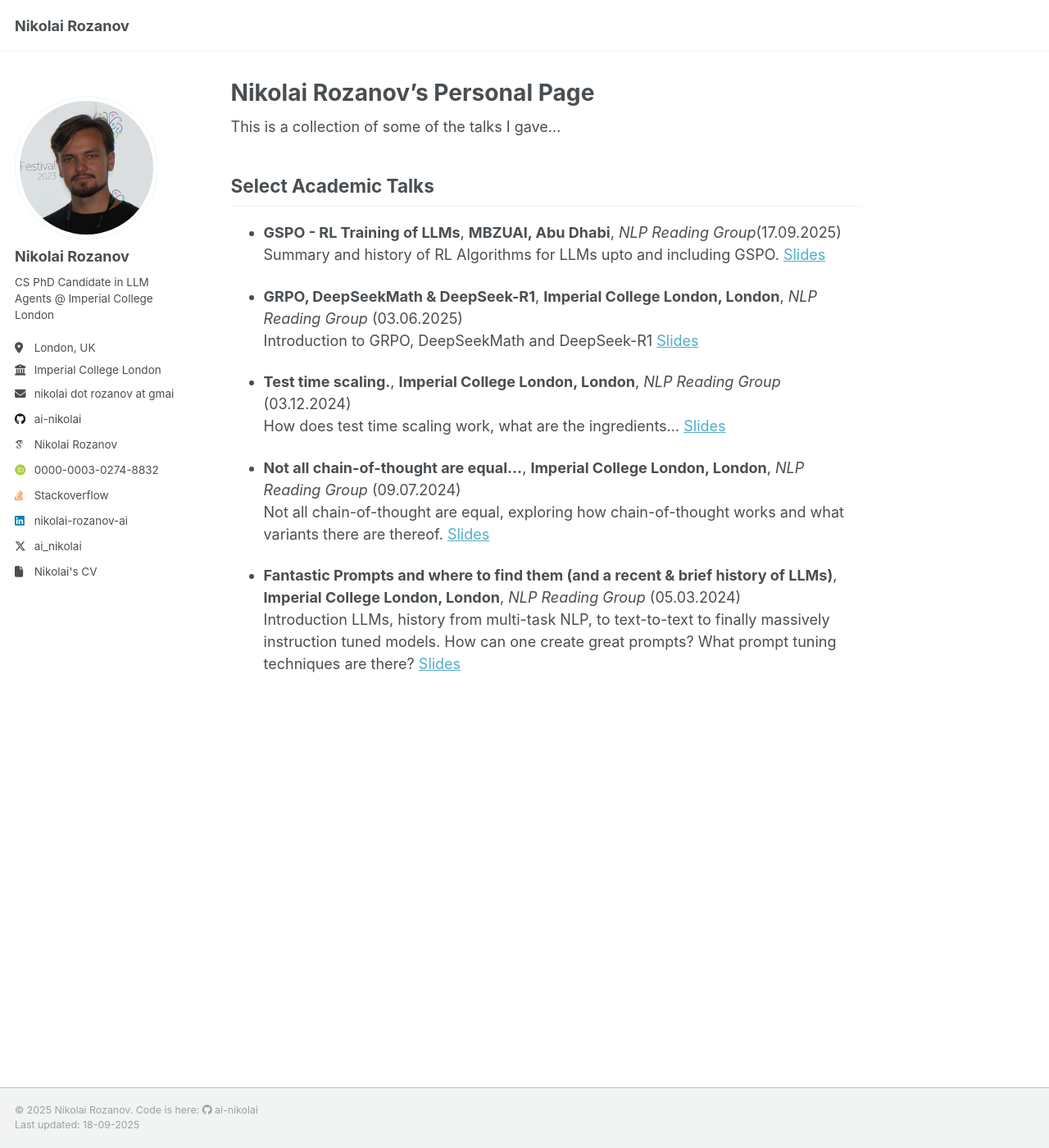
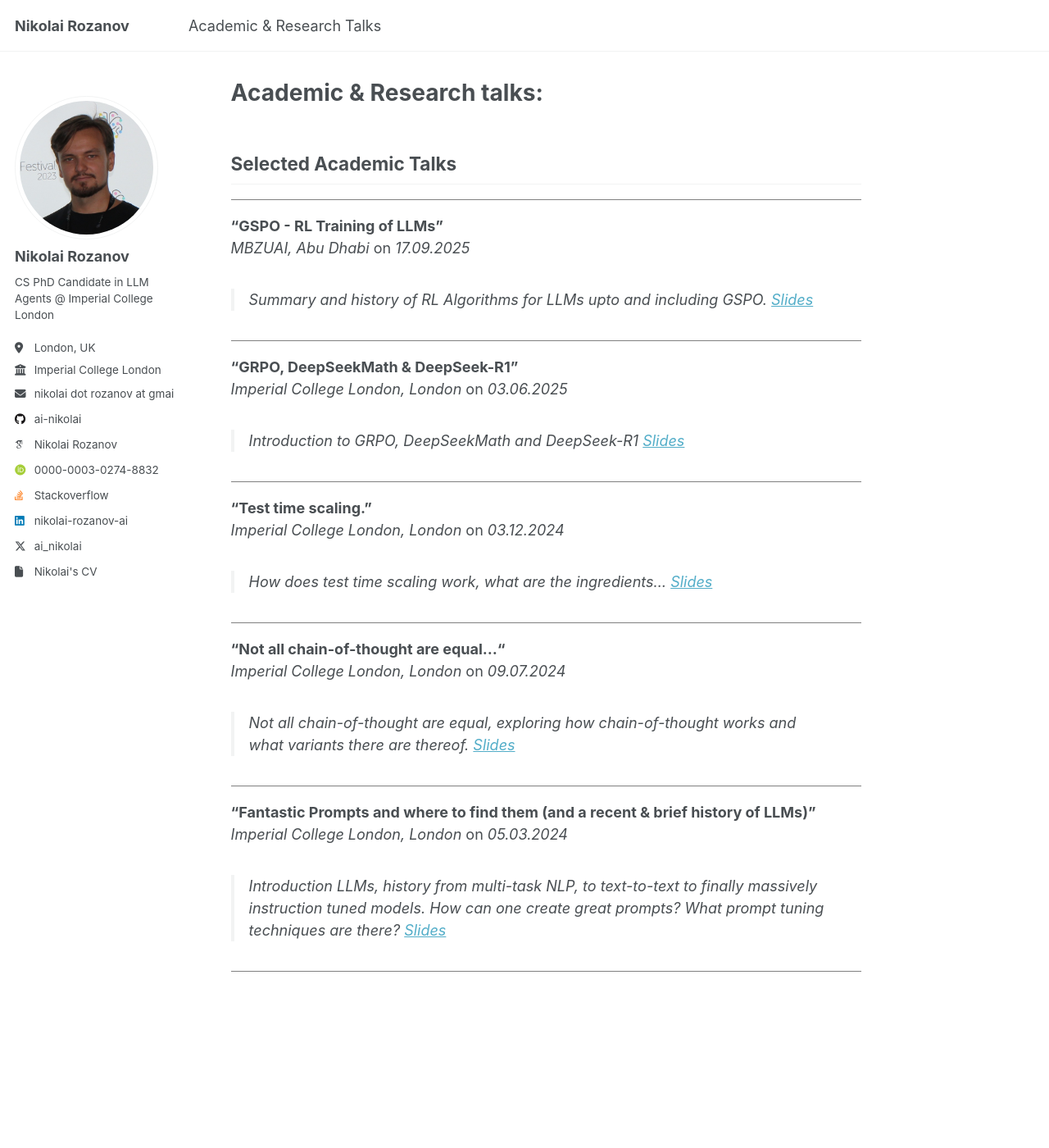
Before and after one commit to ai-nikolai/ai-nikolai.github.io, a Jekyll site: the page built from _pages/talks.md, in a window 1280 px wide and 1400 px high. Shown: the whole window at 82% size. Built offline with Jekyll 4.4.1, drawn with Linux system fonts in a browser that asks for light colours; some web fonts are replaced.

Commit message:
added research talks to the website

```diff
--- a/_data/navigation.yml
+++ b/_data/navigation.yml
@@ -11,8 +11,8 @@
   # - title: "Publications"
   #   url: /publications/
 
-  # - title: "Talks"
-  #   url: /talks/
+  - title: "Academic & Research Talks"
+    url: /talks/
 
   # - title: "Teaching"
   #   url: /teaching/
--- a/_pages/talks.md
+++ b/_pages/talks.md
@@ -1,34 +1,55 @@
 ---
 permalink: /talks
-title: "Nikolai Rozanov's Personal Page"
-excerpt: "Nikolai Rozanov's Personal Page"
+title: "Academic & Research talks:"
+excerpt: "Select Academic Talks of Nikolai Rozanov"
 # author_profile: true
-redirect_from:
-  - /talks/
-  - /talks.html
+# redirect_from:
+#   - /talks.html
 ---
 <!-- Bismillahi Rahmani Raheem -->
 
-This is a collection of some of the talks I gave...
 
-## Select Academic Talks
+## Selected Academic Talks
 
-- **GSPO - RL Training of LLMs**, **MBZUAI, Abu Dhabi**, *NLP Reading Group*(17.09.2025)
-  Summary and history of RL Algorithms for LLMs upto and including GSPO.
-  [Slides](files/reading_group_17_09_2025.pdf)
+<hr style="height:1px;border-width:0;color:gray;background-color:gray">
 
-- **GRPO, DeepSeekMath & DeepSeek-R1**, **Imperial College London, London**, *NLP Reading Group* (03.06.2025)
-  Introduction to GRPO, DeepSeekMath and DeepSeek-R1
-  [Slides](files/reading_group_03_06_2025.pdf)
+**"GSPO - RL Training of LLMs"**
+\
+*MBZUAI, Abu Dhabi* on *17.09.2025*
+> Summary and history of RL Algorithms for LLMs upto and including GSPO.
+>[Slides]({{ site.baseurl }}/files/reading_group_17_09_2025.pdf)
 
-- **Test time scaling.**, **Imperial College London, London**, *NLP Reading Group* (03.12.2024)
-  How does test time scaling work, what are the ingredients...
-  [Slides](files/reading_group_03_12_2024.pdf)
+<hr style="height:1px;border-width:0;color:gray;background-color:gray">
+**"GRPO, DeepSeekMath & DeepSeek-R1"**
+\
+*Imperial College London, London* on *03.06.2025*
+>Introduction to GRPO, DeepSeekMath and DeepSeek-R1
+[Slides]({{ site.baseurl }}/files/reading_group_03_06_2025.pdf)
 
-- **Not all chain-of-thought are equal...**, **Imperial College London, London**, *NLP Reading Group* (09.07.2024)
-  Not all chain-of-thought are equal, exploring how chain-of-thought works and what variants there are thereof.
-  [Slides](files/reading_group_09_07_2024.pdf)
 
-- **Fantastic Prompts and where to find them (and a recent & brief history of LLMs)**, **Imperial College London, London**, *NLP Reading Group* (05.03.2024)
-  Introduction LLMs, history from multi-task NLP, to text-to-text to finally massively instruction tuned models. How can one create great prompts? What prompt tuning techniques are there?
-  [Slides](files/reading_group_05_03_2024.pdf)
+<hr style="height:1px;border-width:0;color:gray;background-color:gray">
+**"Test time scaling."**
+\
+*Imperial College London, London* on *03.12.2024*
+>How does test time scaling work, what are the ingredients...
+[Slides]({{ site.baseurl }}/files/reading_group_03_12_2024.pdf)
+
+
+<hr style="height:1px;border-width:0;color:gray;background-color:gray">
+**"Not all chain-of-thought are equal..."**
+\
+*Imperial College London, London* on *09.07.2024*
+
+>Not all chain-of-thought are equal, exploring how chain-of-thought works and what variants there are thereof.
+[Slides]({{ site.baseurl }}/files/reading_group_09_07_2024.pdf)
+
+
+<hr style="height:1px;border-width:0;color:gray;background-color:gray">
+**"Fantastic Prompts and where to find them (and a recent & brief history of LLMs)"**
+\
+*Imperial College London, London* on *05.03.2024*
+
+>Introduction LLMs, history from multi-task NLP, to text-to-text to finally massively instruction tuned models. How can one create great prompts? What prompt tuning techniques are there?
+[Slides]({{ site.baseurl }}/files/reading_group_05_03_2024.pdf)
+
+<hr style="height:1px;border-width:0;color:gray;background-color:gray">
```
